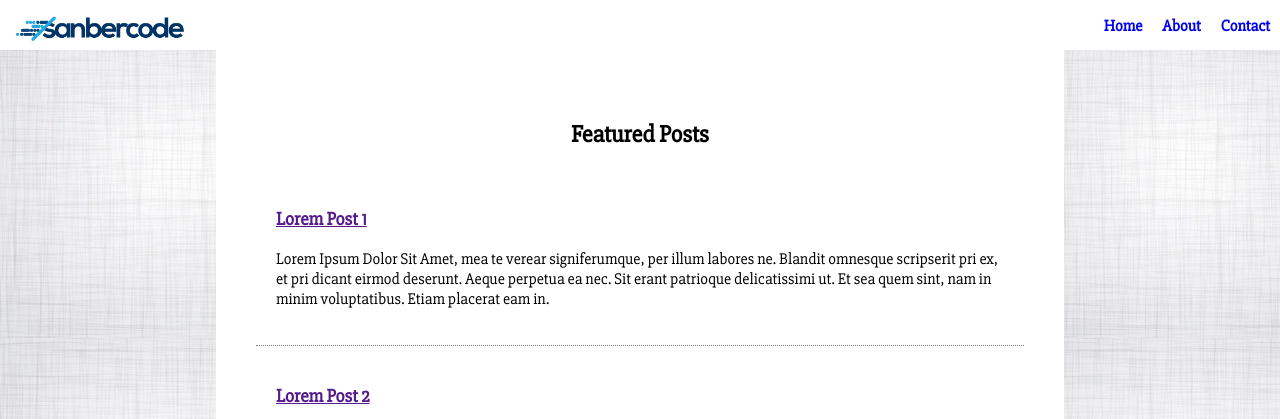
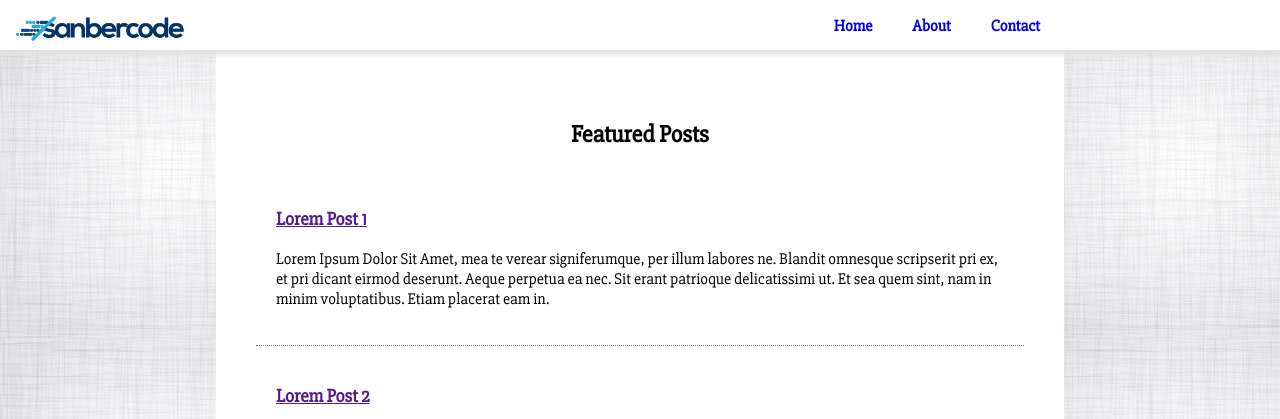
Before and after one commit to febrifahmi/KursusLaravelSanberCode19, a PHP site: page / in a window 1280 px wide. Shown: the top 419 px of the page. Run offline with PHP 8.4, Linux system fonts and the light colour scheme.

Commit message:
Revisi Nav menu align content dan tambah box-shadow

```diff
--- a/Laravel/02_css/public/css/style.css
+++ b/Laravel/02_css/public/css/style.css
@@ -1,3 +1,4 @@
+
 nav {
 	width: 100%;
 	height: 50px;
@@ -6,6 +7,7 @@ nav {
 	margin-top: 0px;
 	background-color: white;
 	z-index: 1;
+	box-shadow: 2px 5px 5px #e0e0e0;
 }
 
 #logo {
@@ -14,13 +16,14 @@ nav {
 
 ul {
 	float: right;
+	padding-right: 220px;
 }
 
 .showinlineli {
 	direction: ltr;
 	display: inline-block;
-	padding-left: 10px;
-	padding-right: 10px;
+	padding-left: 20px;
+	padding-right: 20px;
 	float: left;
 	font-weight: bolder;
 }
```
